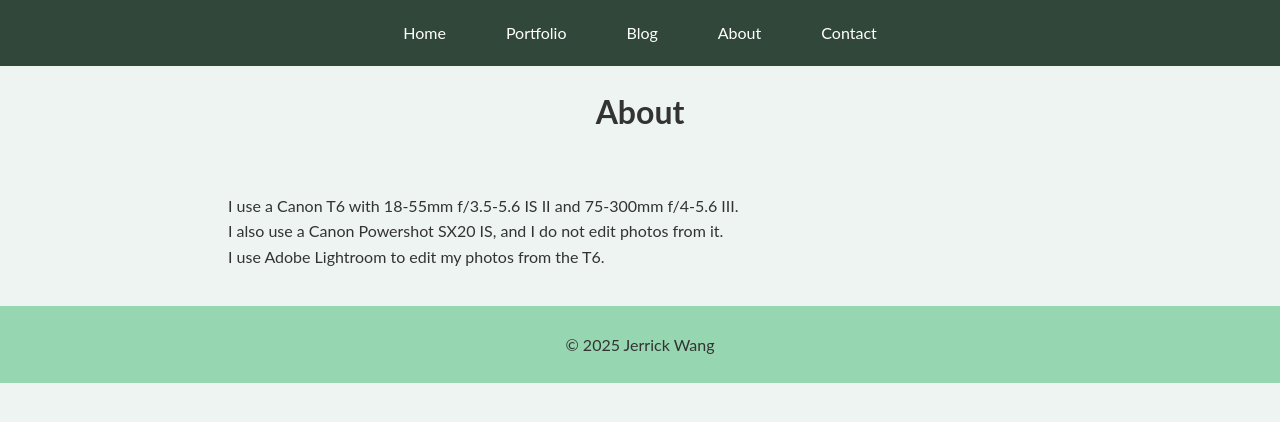
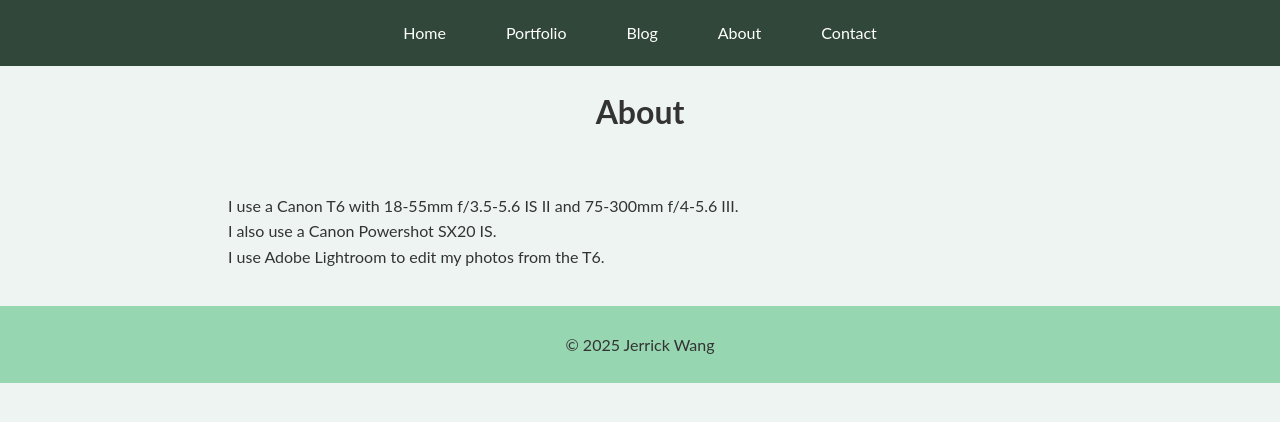
Before and after one commit to jerrickwang/jerrickwang.github.io, a Jekyll site: the page built from about.md, in a window 1280 px wide. Shown: the top 422 px of the page. Built offline with Jekyll 4.4.1, drawn with Linux system fonts in a browser that asks for light colours.

Commit message:
Update about.md

```diff
--- a/about.md
+++ b/about.md
@@ -4,5 +4,5 @@ title: About
 permalink: /about/
 ---
 I use a Canon T6 with 18-55mm f/3.5-5.6 IS II and 75-300mm f/4-5.6 III.<br>
-I also use a Canon Powershot SX20 IS, and I do not edit photos from it.<br>
+I also use a Canon Powershot SX20 IS.<br>
 I use Adobe Lightroom to edit my photos from the T6.
```
